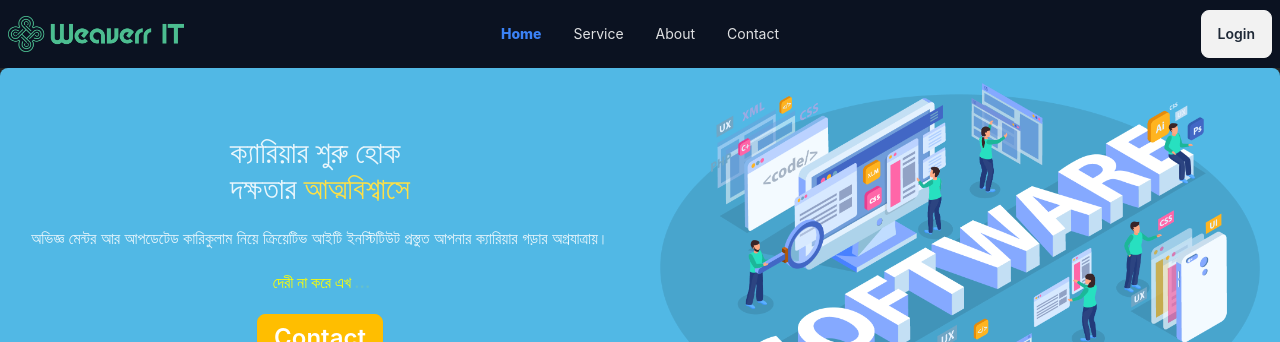
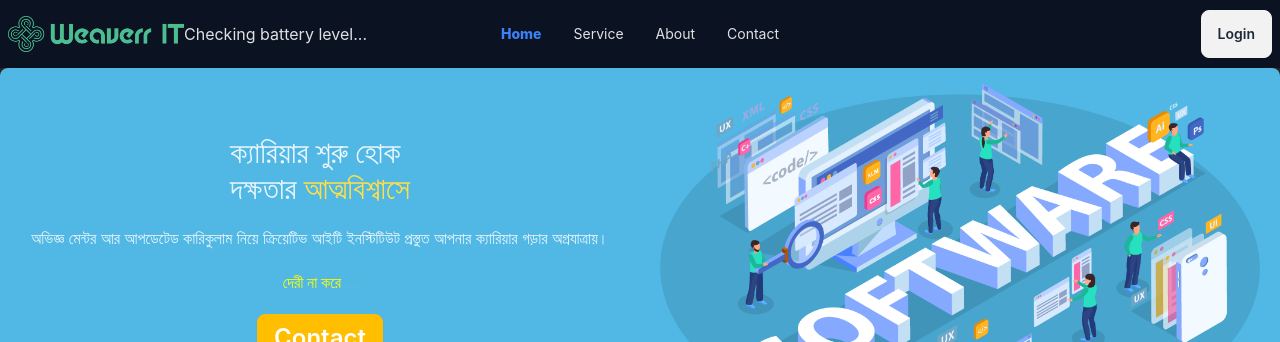
Before and after one commit to Suvrodev/WeaverrIT, a React (Vite) app: page /home in a window 1280 px wide. Shown: the top 342 px of the page. Built offline with nearby package versions, Linux system fonts and the light colour scheme.

Commit message:
Added Battery Status

```diff
--- /dev/null
+++ b/src/Layout/Refer/BatteryLevel/BatteryLevel.css
@@ -0,0 +1,27 @@
+.totalBattery{
+    display: flex;
+    justify-content: center;
+    align-items: center;
+    width: 55px;
+
+}
+ .matha{
+    width: 8px;
+    height: 10px;
+    background-color: red;
+    border-radius: 5px;
+}
+.batterybody{
+    width: 25px;
+    height: 15px;
+    background-color: skyblue;
+    position: relative;
+    border-radius: 2px;
+}
+.charge{
+    position: absolute;
+    width: 10px;
+    height: 15px;
+    background-color: green;
+    right: 0;
+}
--- /dev/null
+++ b/src/Layout/Refer/BatteryLevel/BatteryLevel.jsx
@@ -0,0 +1,99 @@
+import React, { useEffect, useState } from 'react';
+import './BatteryLevel.css'
+
+const BatteryLevel = () => {
+    const [batteryLevel, setBatteryLevel] = useState(null);
+
+    useEffect(() => {
+      // Check if the Battery Status API is supported
+      if ('getBattery' in navigator) {
+        navigator.getBattery().then((battery) => {
+          // Update the battery level in the state
+          setBatteryLevel(battery.level * 100);
+
+          // Add an event listener to update the battery level when it changes
+          battery.addEventListener('levelchange', () => {
+            setBatteryLevel(battery.level * 100);
+          });
+        });
+      } else {
+        // The Battery Status API is not supported
+        console.error('Battery Status API is not supported in this browser');
+      }
+    }, []);
+
+
+
+
+    // const styles = {
+    //     totalBattery: {
+    //       display: 'flex',
+    //       flexDirection: 'column',
+    //       justifyContent: 'center',
+    //       alignItems: 'center',
+    //       width: '30px',
+    //     //   border: '2px solid gray'
+    //     },
+    //     // matha: {
+    //     //   width: '10px',
+    //     //   height: '5px',
+    //     //   backgroundColor: 'yellow',
+    //     // //   margin:'auto'
+    //     // },
+    //     batteryBody: {
+    //       width: '15px',
+    //       height: '30px',
+    //       backgroundColor: 'gray',
+    //       position: 'relative'
+    //     },
+    //     charge: {
+    //       position: 'absolute',
+    //       width: '20px',
+    //       height: `calc(${batteryLevel}%)`,
+    //       backgroundColor: 'green',
+    //       bottom: 0
+    //     }
+    //   };
+
+    const styles = {
+        totalBattery: {
+          display: 'flex',
+          justifyContent: 'center',
+          alignItems: 'center',
+          width: '55px'
+        },
+        matha: {
+          width: '8px',
+          height: '10px',
+          backgroundColor: 'red',
+          borderRadius: '5px'
+        },
+        batteryBody: {
+          width: '25px',
+          height: '15px',
+          backgroundColor: 'skyblue',
+          position: 'relative',
+          borderRadius: '2px'
+        },
+        charge: {
+          position: 'absolute',
+          width: `calc(${batteryLevel}%)`,
+          height: '15px',
+          backgroundColor: 'green',
+          right: 0
+        }
+      };
+
+    return (
+
+        <div className=''>
+            {batteryLevel !== null ? (
+               <div className='flex items-center'>  <div className='' style={styles.totalBattery}> <div className='' style={styles.matha}></div><div className='' style={styles.batteryBody}><div className=''style={styles.charge}  ></div></div></div> {batteryLevel.toFixed(0)}%</div>
+            ) : (
+                <p>Checking battery level...</p>
+            )}
+        </div>
+    );
+};
+
+export default BatteryLevel;
--- a/src/Layout/Refer/FacebookMsg/FacebookMsg.jsx
+++ b/src/Layout/Refer/FacebookMsg/FacebookMsg.jsx
@@ -4,9 +4,7 @@ import { CustomChat, FacebookProvider } from 'react-facebook';
 
 const FacebookMsg = () => {
     return (
-        <div>
-
-
+        <div className='mb-96 bg-yellow-500 w-full '>
             <FacebookProvider appId="1075271563728941" chatSupport>
                 <CustomChat pageId="116230144849047" minimized="false"/>
             </FacebookProvider>
--- a/src/Pages/CommonPage/Banner/Banner.jsx
+++ b/src/Pages/CommonPage/Banner/Banner.jsx
@@ -16,7 +16,7 @@ const Banner = () => {
                 {/* Style will be inherited from the parent element */}
                 <Typewriter
                     words={['প্রস্তুতি নিন', 'দেরী না করে এখনি শুরু করুন', 'সময় অপেক্ষা করবে না']}
-                    loop={5}
+                    loop={100}
                     cursor
                     cursorStyle='...'
                     typeSpeed={70}
--- a/src/Pages/CommonPage/Header/Header.jsx
+++ b/src/Pages/CommonPage/Header/Header.jsx
@@ -1,6 +1,7 @@
 import React from 'react';
 import WeaverLogo from '../../../assets/Logo/Site_Logo.png'
 import { Link, NavLink } from 'react-router-dom';
+import BatteryLevel from '../../../Layout/Refer/BatteryLevel/BatteryLevel';
 
 const Header = () => {
 
@@ -15,6 +16,7 @@ const Header = () => {
         </li>
         <li><NavLink className={({isActive})=> isActive? 'text-blue-500 font-extrabold':''}  to='/about'>About</NavLink ></li>
         <li><NavLink className={({isActive})=> isActive? 'text-blue-500 font-extrabold':''}  to='/contact'>Contact</NavLink ></li>
+
    </div>
 
     return (
@@ -35,6 +37,7 @@ const Header = () => {
                 </div>
                 {/* <a className="btn btn-ghost text-xl">Weaverr IT</a> */}
                 <Link to={'/home'}><img className='w-20 md:w-44' src={WeaverLogo} alt="" /></Link>
+                <BatteryLevel></BatteryLevel>
               </div>
               <div className="navbar-center hidden lg:flex">
                 <ul className="menu menu-horizontal px-1">
--- a/src/Pages/Contact/Contact.jsx
+++ b/src/Pages/Contact/Contact.jsx
@@ -6,6 +6,7 @@ import { FaFacebook, FaInstagram, FaLinkedin, FaTwitter } from 'react-icons/fa';
 import { Link } from 'react-router-dom';
 import { Helmet } from 'react-helmet-async';
 import OnMount from '../../Layout/Refer/OnMount/OnMount';
+import BatteryLevel from '../../Layout/Refer/BatteryLevel/BatteryLevel';
 
 const Contact = () => {
 
@@ -13,25 +14,7 @@ const Contact = () => {
 
 
 
-    const [batteryLevel, setBatteryLevel] = useState(null);
 
-    useEffect(() => {
-      // Check if the Battery Status API is supported
-      if ('getBattery' in navigator) {
-        navigator.getBattery().then((battery) => {
-          // Update the battery level in the state
-          setBatteryLevel(battery.level * 100);
-
-          // Add an event listener to update the battery level when it changes
-          battery.addEventListener('levelchange', () => {
-            setBatteryLevel(battery.level * 100);
-          });
-        });
-      } else {
-        // The Battery Status API is not supported
-        console.error('Battery Status API is not supported in this browser');
-      }
-    }, []);
 
 
 
@@ -62,11 +45,7 @@ const Contact = () => {
             </Helmet>
             <OnMount></OnMount>
 
-            {/* {batteryLevel !== null ? (
-                <p>Battery Level: {batteryLevel.toFixed(2)}%</p>
-            ) : (
-                <p>Checking battery level...</p>
-            )} */}
+            {/* <BatteryLevel></BatteryLevel> */}
 
 
             <div className=' text-center font-bold'>
--- a/src/Pages/Home/Home/Home.jsx
+++ b/src/Pages/Home/Home/Home.jsx
@@ -20,13 +20,16 @@ const Home = () => {
             <OnMount></OnMount>
              <Banner></Banner>
              <Category></Category>
+
+             <FacebookMsg></FacebookMsg>
+
              <FreeTeShikhun></FreeTeShikhun>
              <CareerGoal></CareerGoal>
              <LiveCourse></LiveCourse>
              <FAQ></FAQ>
              {/* <Footer></Footer> */}
 
-             <FacebookMsg></FacebookMsg>
+
         </div>
     );
 };
```
